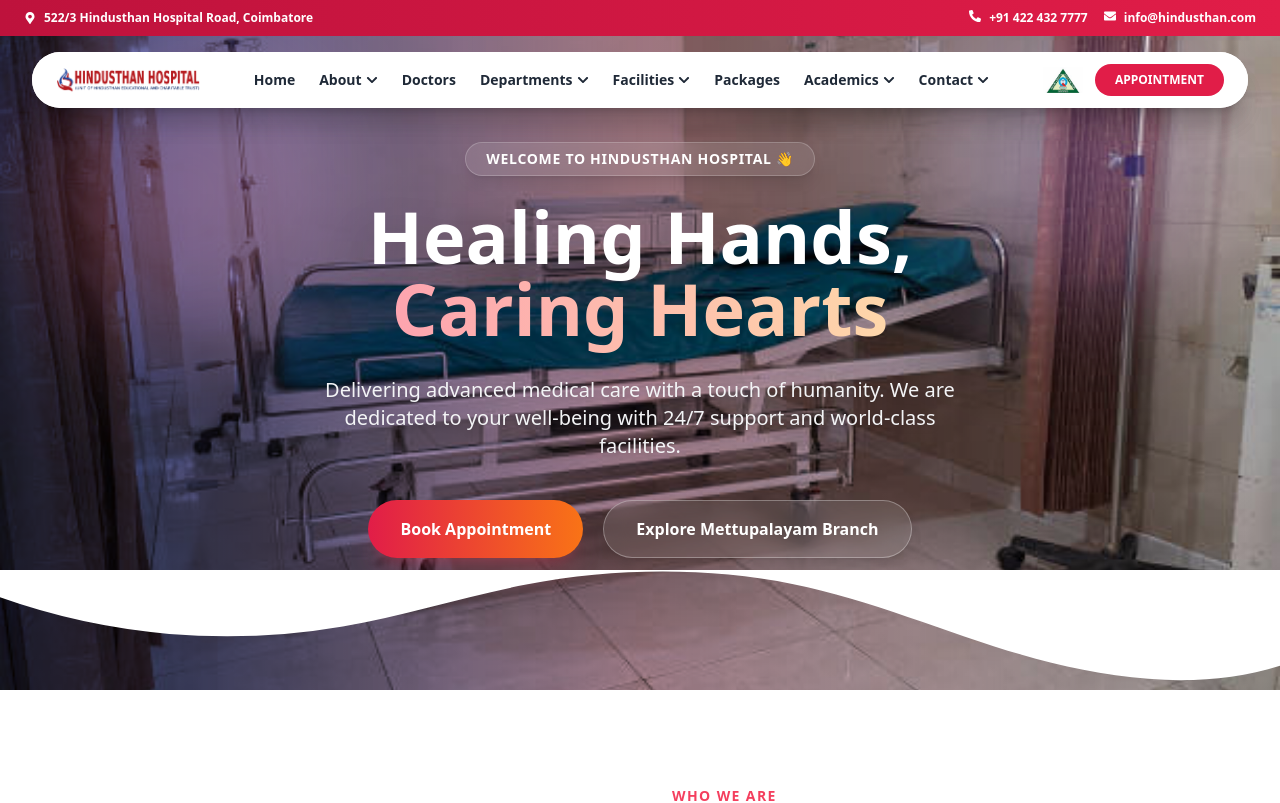
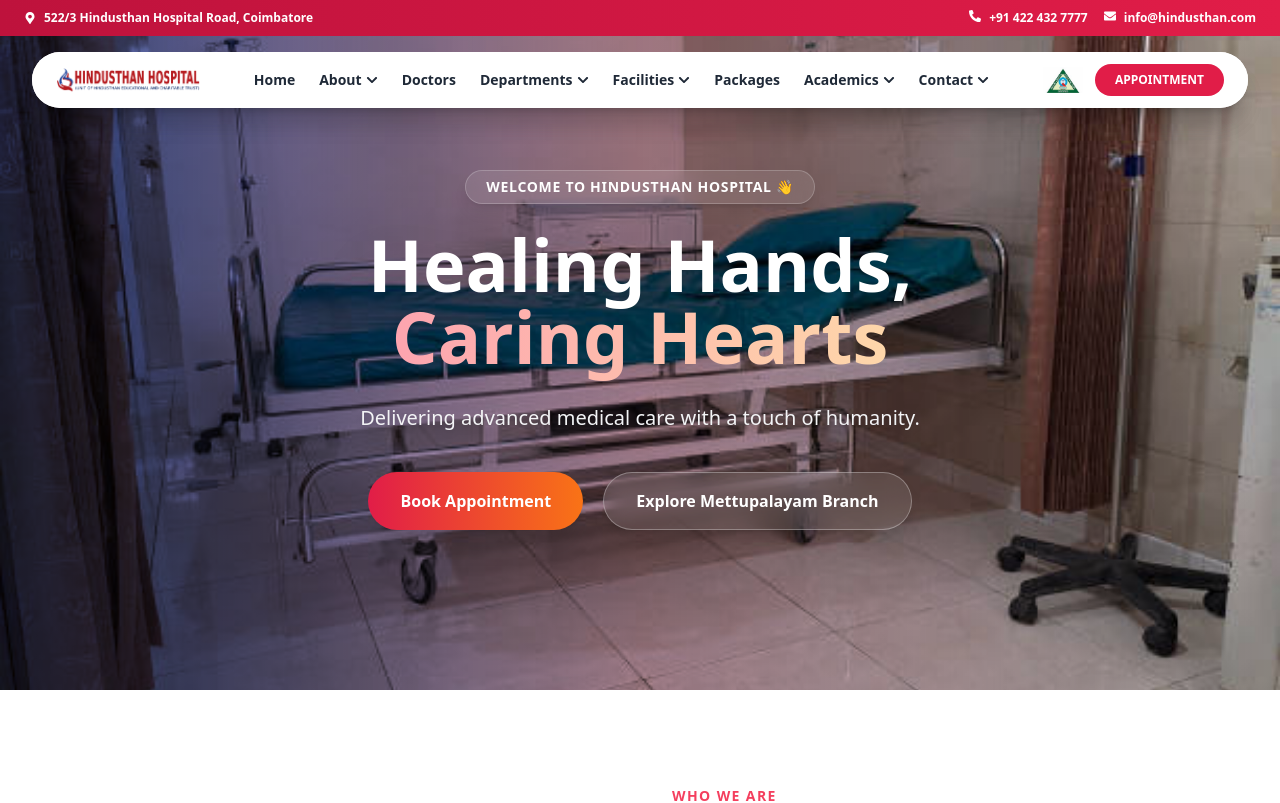
Before and after one commit to Ashok-achu/hindusthanhospital, a React (Create React App) app: page / in a window 1280 px wide. Shown: the top 803 px of the page. Built offline with nearby package versions, Linux system fonts and the light colour scheme; the HTML template or start-up script is replaced by a standard one.

Commit message:
Fix unused imports causing Vercel build failure

```diff
--- a/src/toppages/contact.js
+++ b/src/toppages/contact.js
@@ -7,26 +7,34 @@
   return (
     <div className="pt-[9rem] pb-20 font-[Poppins] bg-gradient-to-b from-gray-50 to-blue-50/40 min-h-screen">
 
-      {/* ================ HEADER ================ */}
+      {/* HEADER */}
       <section className="max-w-7xl mx-auto px-6">
-        <motion.h1 initial={{ opacity: 0, y: 20 }} whileInView={{ opacity: 1, y: 0 }} className="text-3xl md:text-4xl font-bold text-blue-900">
+        <motion.h1
+          initial={{ opacity: 0, y: 20 }}
+          whileInView={{ opacity: 1, y: 0 }}
+          className="text-3xl md:text-4xl font-bold text-blue-900"
+        >
           Contact Us
         </motion.h1>
         <p className="text-gray-600 mt-2">We are here to assist you 24×7.</p>
       </section>
 
-      {/* ================ CONTACT GRID ================ */}
+      {/* CONTACT GRID */}
       <section className="max-w-7xl mx-auto px-6 mt-12 grid md:grid-cols-2 gap-10">
 
         {/* Contact Form */}
-        <motion.div initial={{ opacity: 0, x: -20 }} whileInView={{ opacity: 1, x: 0 }} className="bg-white/80 backdrop-blur-md rounded-3xl shadow-xl border p-8">
+        <motion.div
+          initial={{ opacity: 0, x: -20 }}
+          whileInView={{ opacity: 1, x: 0 }}
+          className="bg-white/80 backdrop-blur-md rounded-3xl shadow-xl border p-8"
+        >
           <h3 className="text-2xl font-bold text-blue-900">Send us an Enquiry</h3>
 
           <form className="mt-6 space-y-4 text-gray-700">
-            <input className="w-full border border-gray-300 p-3 rounded-xl" placeholder="Full Name" />
-            <input className="w-full border border-gray-300 p-3 rounded-xl" placeholder="Email" />
-            <input className="w-full border border-gray-300 p-3 rounded-xl" placeholder="Phone Number" />
-            <textarea className="w-full border border-gray-300 p-3 rounded-xl" rows="4" placeholder="Your Message"></textarea>
+            <input className="w-full border p-3 rounded-xl" placeholder="Full Name" />
+            <input className="w-full border p-3 rounded-xl" placeholder="Email" />
+            <input className="w-full border p-3 rounded-xl" placeholder="Phone Number" />
+            <textarea className="w-full border p-3 rounded-xl" rows="4" placeholder="Your Message"></textarea>
 
             <button className="bg-blue-700 text-white px-8 py-3 rounded-full hover:bg-blue-800 transition shadow-md">
               Send Message
@@ -35,30 +43,57 @@
 
           {/* Details */}
           <div className="mt-8 space-y-4">
-            <p className="flex items-center gap-2"><FaMapMarkerAlt className="text-blue-700" /> Hindusthan Hospital, Coimbatore</p>
-            <p className="flex items-center gap-2"><FaPhoneAlt className="text-blue-700" /> +91 422 4327777</p>
-            <p className="flex items-center gap-2"><FaEnvelope className="text-blue-700" /> info@hindusthanhospital.com</p>
+            <p className="flex items-center gap-2">
+              <FaMapMarkerAlt className="text-blue-700" />
+              Hindusthan Hospital, Coimbatore
+            </p>
+            <p className="flex items-center gap-2">
+              <FaPhoneAlt className="text-blue-700" />
+              +91 422 4327777
+            </p>
+            <p className="flex items-center gap-2">
+              <FaEnvelope className="text-blue-700" />
+              info@hindusthanhospital.com
+            </p>
           </div>
         </motion.div>
 
-        {/* Map Section */}
-        <motion.div initial={{ opacity: 0, x: 20 }} whileInView={{ opacity: 1, x: 0 }} className="bg-white/80 backdrop-blur-md rounded-3xl shadow-xl border p-8">
+        {/* Map */}
+        <motion.div
+          initial={{ opacity: 0, x: 20 }}
+          whileInView={{ opacity: 1, x: 0 }}
+          className="bg-white/80 backdrop-blur-md rounded-3xl shadow-xl border p-8"
+        >
           <h3 className="text-2xl font-bold text-blue-900">Find Us</h3>
-          <img src={mapImg} className="w-full h-64 object-cover rounded-2xl mt-4 shadow-md" />
-          <p className="text-gray-600 mt-3">Located in the heart of Coimbatore with easy access.</p>
+          <img
+            src={mapImg}
+            alt="Hindusthan Hospital Location"
+            className="w-full h-64 object-cover rounded-2xl mt-4 shadow-md"
+          />
+          <p className="text-gray-600 mt-3">
+            Located in the heart of Coimbatore with easy access.
+          </p>
         </motion.div>
-
       </section>
 
-      {/* ================ CTA ================ */}
+      {/* CTA */}
       <section className="max-w-7xl mx-auto px-6 mt-20">
         <div className="bg-white/80 backdrop-blur-md rounded-3xl p-10 shadow-xl flex flex-col md:flex-row items-center gap-10 border">
-          <img src={mapImg} className="w-full md:w-72 h-56 object-cover rounded-2xl shadow-lg" />
+          <img
+            src={mapImg}
+            alt="Hindusthan Hospital Building"
+            className="w-full md:w-72 h-56 object-cover rounded-2xl shadow-lg"
+          />
           <div className="flex-1">
-            <h3 className="text-2xl md:text-3xl font-bold text-blue-900">Need Immediate Help?</h3>
-            <p className="text-gray-700 mt-3">Call our 24x7 emergency helpline:</p>
-            <p className="text-blue-900 text-xl font-bold mt-1">+91 12345 67980</p>
-
+            <h3 className="text-2xl md:text-3xl font-bold text-blue-900">
+              Need Immediate Help?
+            </h3>
+            <p className="text-gray-700 mt-3">
+              Call our 24x7 emergency helpline:
+            </p>
+            <p className="text-blue-900 text-xl font-bold mt-1">
+              +91 12345 67980
+            </p>
             <button className="mt-6 bg-blue-700 text-white px-8 py-3 rounded-full shadow hover:bg-blue-800 transition">
               Call Now
             </button>
--- a/src/toppages/home.js
+++ b/src/toppages/home.js
@@ -2,7 +2,19 @@
 import { Link } from "react-router-dom";
 import Slider from "react-slick";
 import { motion } from "framer-motion";
-import { FaMapMarkerAlt, FaPhoneAlt, FaEnvelope, FaChevronRight, FaHeartbeat, FaStethoscope, FaBaby, FaBone, FaCalendarAlt, FaUser, FaArrowRight, FaUserMd, FaAmbulance, FaMicroscope, FaHandHoldingHeart } from 'react-icons/fa';
+import {
+  FaHeartbeat,
+  FaStethoscope,
+  FaBaby,
+  FaBone,
+  FaCalendarAlt,
+  FaUser,
+  FaArrowRight,
+  FaUserMd,
+  FaAmbulance,
+  FaMicroscope,
+  FaHandHoldingHeart
+} from "react-icons/fa";
 import "slick-carousel/slick/slick.css";
 import "slick-carousel/slick/slick-theme.css";
 
@@ -14,7 +26,6 @@
 import surgery from "../assets/team.jpg";
 import pediatrics from "../assets/team.jpg";
 import doctorTeam from "../assets/h12.jpg";
-import appointment from "../assets/h3.jpg";
 import testimonial from "../assets/testimonial.jpg";
 import news1 from "../assets/hero.jpg";
 import news2 from "../assets/team.jpg";
@@ -26,7 +37,6 @@
     visible: { opacity: 1, y: 0, transition: { duration: 0.8, ease: "easeOut" } },
   };
 
-  // Hero Slider Settings
   const heroSliderSettings = {
     dots: false,
     arrows: false,
@@ -38,7 +48,6 @@
     pauseOnHover: false,
   };
 
-  // Card Slider Settings
   const sliderSettings = {
     dots: true,
     arrows: false,
@@ -59,28 +68,17 @@
 
       {/* ================= HERO SECTION (SLIDER) ================= */}
       <section className="relative h-[85vh] flex items-center justify-center overflow-hidden">
-
-        {/* Background Image Slider */}
         <div className="absolute inset-0 z-0">
           <Slider {...heroSliderSettings}>
             {[hero1, hero2, hero3].map((img, index) => (
               <div key={index} className="w-full h-[85vh] relative">
-                <img
-                  src={img}
-                  alt="Hero"
-                  className="w-full h-full object-cover"
-                />
+                <img src={img} alt="Hero" className="w-full h-full object-cover" />
                 <div className="absolute inset-0 bg-gradient-to-r from-blue-900/90 via-rose-900/40 to-transparent mix-blend-multiply"></div>
               </div>
             ))}
           </Slider>
         </div>
 
-        {/* Decorative Blobs */}
-        <div className="absolute top-10 left-10 w-72 h-72 bg-rose-400 rounded-full mix-blend-screen filter blur-3xl opacity-30 animate-blob"></div>
-        <div className="absolute top-0 right-10 w-72 h-72 bg-purple-400 rounded-full mix-blend-screen filter blur-3xl opacity-30 animate-blob animation-delay-2000"></div>
-
-        {/* Content Overlay */}
         <motion.div
           className="relative z-10 text-center px-4 max-w-5xl mx-auto"
           initial="hidden"
@@ -91,34 +89,30 @@
           <span className="inline-block py-1.5 px-5 rounded-full bg-white/10 backdrop-blur-md border border-white/20 text-white text-sm font-bold tracking-wider mb-6 shadow-lg">
             WELCOME TO HINDUSTHAN HOSPITAL 👋
           </span>
+
           <h1 className="text-4xl md:text-6xl lg:text-7xl font-extrabold text-white leading-tight drop-shadow-2xl">
             Healing Hands, <br />
-            <span className="text-transparent bg-clip-text bg-gradient-to-r from-rose-300 to-orange-200">Caring Hearts</span>
+            <span className="text-transparent bg-clip-text bg-gradient-to-r from-rose-300 to-orange-200">
+              Caring Hearts
+            </span>
           </h1>
+
           <p className="mt-8 text-lg md:text-xl text-gray-100 max-w-2xl mx-auto font-medium leading-relaxed drop-shadow-md">
-            Delivering advanced medical care with a touch of humanity. We are dedicated to your well-being with 24/7 support and world-class facilities.
+            Delivering advanced medical care with a touch of humanity.
           </p>
 
           <div className="flex flex-col sm:flex-row justify-center gap-5 mt-10">
-            <button className="px-8 py-4 rounded-full bg-gradient-to-r from-rose-600 to-orange-500 hover:from-rose-700 hover:to-orange-600 text-white font-bold shadow-xl shadow-rose-500/20 transition transform hover:-translate-y-1">
+            <button className="px-8 py-4 rounded-full bg-gradient-to-r from-rose-600 to-orange-500 text-white font-bold shadow-xl transition">
               Book Appointment
             </button>
             <Link
-  to="/mettupalayam"
-  className="px-8 py-4 rounded-full bg-white/10 backdrop-blur-md border border-white/30 text-white font-bold hover:bg-white hover:text-rose-600 transition transform hover:-translate-y-1 shadow-lg"
->
-  Explore Mettupalayam Branch
-</Link>
-
+              to="/mettupalayam"
+              className="px-8 py-4 rounded-full bg-white/10 backdrop-blur-md border border-white/30 text-white font-bold hover:bg-white hover:text-rose-600 transition shadow-lg"
+            >
+              Explore Mettupalayam Branch
+            </Link>
           </div>
         </motion.div>
-
-        {/* Bottom Wave Divider */}
-        <div className="absolute bottom-0 w-full leading-none z-20">
-          <svg className="relative block w-full h-[60px] md:h-[120px]" data-name="Layer 1" xmlns="http://www.w3.org/2000/svg" viewBox="0 0 1200 120" preserveAspectRatio="none">
-            <path d="M321.39,56.44c58-10.79,114.16-30.13,172-41.86,82.39-16.72,168.19-17.73,250.45-.39C823.78,31,906.67,72,985.66,92.83c70.05,18.48,146.53,26.09,214.34,3V0H0V27.35A600.21,600.21,0,0,0,321.39,56.44Z" fill="#ffffff"></path>
-          </svg>
-        </div>
       </section>
 
 
```
